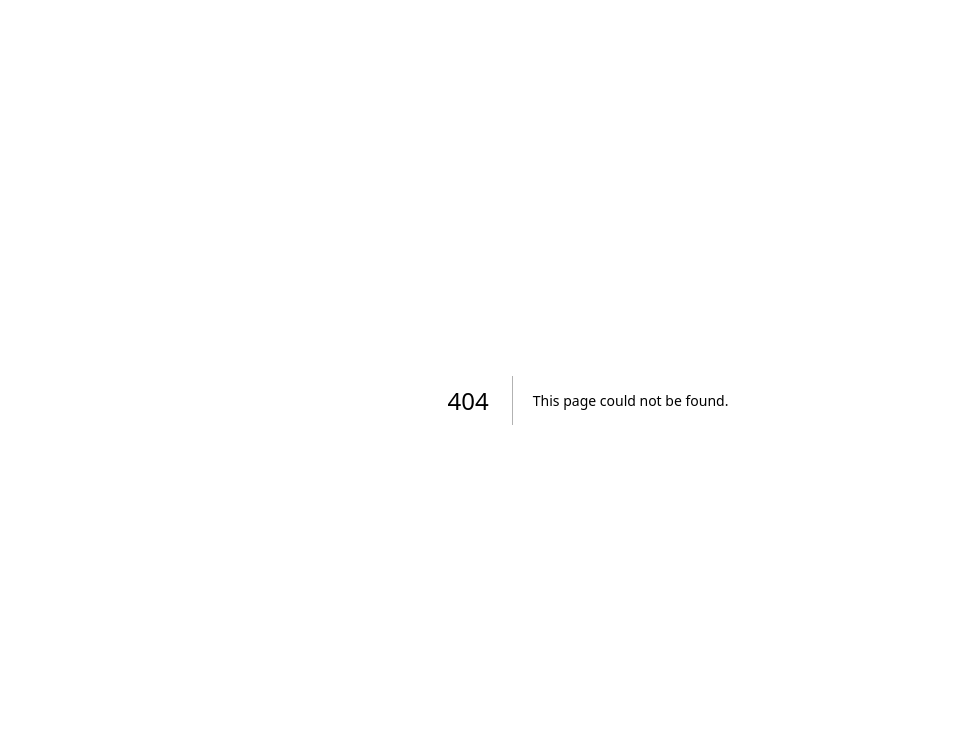
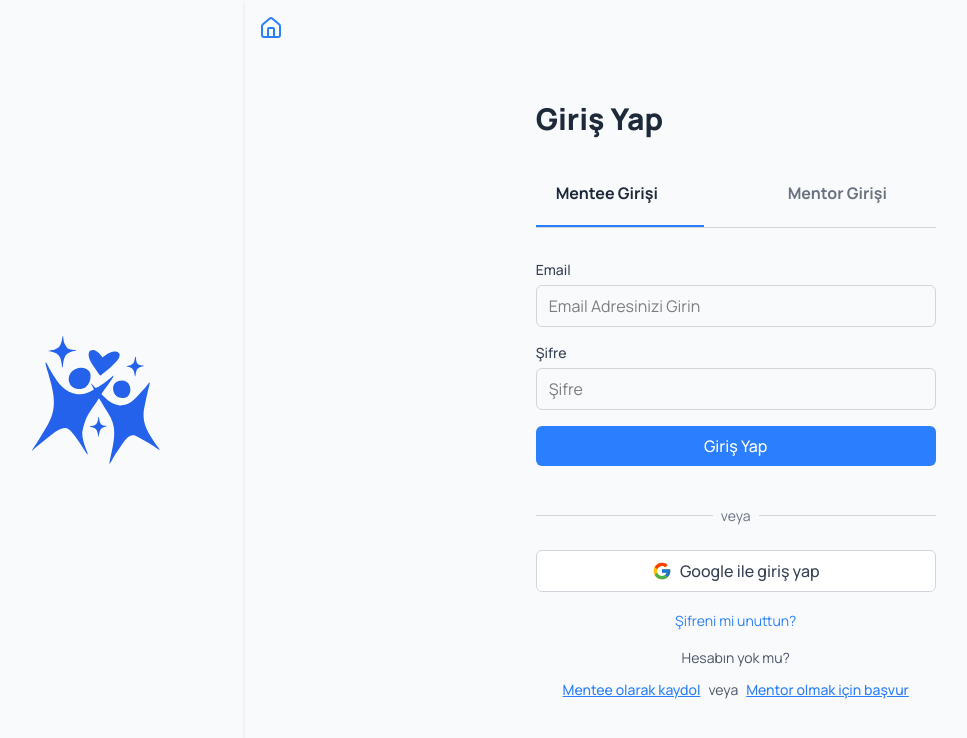
Before and after one commit to kaanmetep/mentorbul, a Next.js app: page /giris in a window 1280 px wide. Before the commit this address had no page. Shown: the top 738 px of the page, without its empty margins (52-1019 px from the left). Built offline with nearby package versions, Linux system fonts and the light colour scheme.

Commit message:
minor changes

```diff
--- a/app/kayit/page.tsx
+++ b/app/(auth)/giris/page.tsx
@@ -2,7 +2,7 @@
 import React, { useState } from "react";
 import { FcGoogle } from "react-icons/fc";
 import Link from "next/link";
-
+import { Home } from "lucide-react";
 const KayitPage = () => {
   const [loginType, setLoginType] = useState("mentee");
 
@@ -15,15 +15,18 @@ const KayitPage = () => {
           className="w-32 h-32 my-auto mx-auto"
         />
       </div>
-      <div className="flex items-center justify-center mx-auto">
+      <div className="flex items-center justify-center  w-full mx-auto relative">
+        <Link href="/" className="absolute left-4 top-4 ">
+          <Home size={24} className="text-blue-500" />
+        </Link>
         <div className="w-[400px]">
           <h3 className="text-3xl font-extrabold mb-6 text-gray-800">
             Giriş Yap
           </h3>
           <div className="flex gap-16 font-bold">
-            <div className="flex gap-16 border-b border-gray-300">
+            <div className="flex gap-16 border-b border-gray-300 w-full">
               <div
-                className={`p-5 cursor-pointer hover:text-gray-600 ${
+                className={`flex-1 p-5 cursor-pointer hover:text-gray-600 ${
                   loginType === "mentee"
                     ? "text-gray-800 border-b-2 border-blue-500"
                     : "text-gray-500"
@@ -33,7 +36,7 @@ const KayitPage = () => {
                 Mentee Girişi
               </div>
               <div
-                className={`p-5 cursor-pointer hover:text-gray-600 ${
+                className={`flex-1 p-5 cursor-pointer hover:text-gray-600 ${
                   loginType === "mentor"
                     ? "text-gray-800 border-b-2 border-blue-500"
                     : "text-gray-500"
@@ -49,7 +52,7 @@ const KayitPage = () => {
             <div>
               <label
                 htmlFor="email"
-                className="block text-sm font-medium text-gray-700 mb-1"
+                className="block text-sm font-medium text-gray-700 mb-[5px]"
               >
                 Email
               </label>
@@ -64,7 +67,7 @@ const KayitPage = () => {
             <div>
               <label
                 htmlFor="password"
-                className="block text-sm font-medium text-gray-700 mb-1"
+                className="block text-sm font-medium text-gray-700 mb-[5px]"
               >
                 Şifre
               </label>
@@ -83,6 +86,9 @@ const KayitPage = () => {
               Giriş Yap
             </button>
 
+            {loginType === "mentee" && (
+              <>
+                {" "}
                 <div className="relative my-6">
                   <div className="absolute inset-0 flex items-center">
                     <div className="w-full border-t border-gray-300"></div>
@@ -91,7 +97,6 @@ const KayitPage = () => {
                     <span className="px-2 bg-gray-50 text-gray-500">veya</span>
                   </div>
                 </div>
-
                 <button
                   type="button"
                   className="w-full flex items-center justify-center gap-2 bg-white border border-gray-300 text-gray-700 py-2 px-4 rounded-md hover:bg-gray-50 transition duration-200 font-medium"
@@ -99,6 +104,8 @@ const KayitPage = () => {
                   <FcGoogle className="w-5 h-5" />
                   Google ile giriş yap
                 </button>
+              </>
+            )}
 
             <div className="mt-4 text-center">
               <Link
@@ -110,7 +117,7 @@ const KayitPage = () => {
             </div>
 
             <div className="mt-4 text-center text-sm text-gray-600">
-              <p className="mb-2">Hesabın yok mu? </p>
+              <p className="mb-3">Hesabın yok mu? </p>
               <div>
                 <Link
                   href="/signup-mentee"
--- a/components/Header.tsx
+++ b/components/Header.tsx
@@ -84,9 +84,9 @@ const Header = () => {
           </nav>
 
           <div className="flex items-center gap-8">
-            <Link href="/kayit" className="hidden sm:block">
+            <Link href="/giris" className="hidden sm:block">
               <button className="btn-main flex items-center gap-3">
-                <span>Kayıt Ol</span>
+                <span>Giriş Yap</span>
                 <UserPlus size={22} />
               </button>
             </Link>
@@ -150,10 +150,13 @@ const Header = () => {
               })}
 
               <li>
-                <button className="btn-main flex items-center mx-auto mt-4 gap-3">
-                  <span>Kayıt Ol</span>
+                <Link
+                  href="/giris"
+                  className="btn-main flex items-center mx-auto mt-4 gap-3 w-fit"
+                >
+                  <span>Giriş Yap</span>
                   <UserPlus size={22} />
-                </button>
+                </Link>
               </li>
             </ul>
           </nav>
```
Lines whose indentation alone changed are shown as unchanged.
